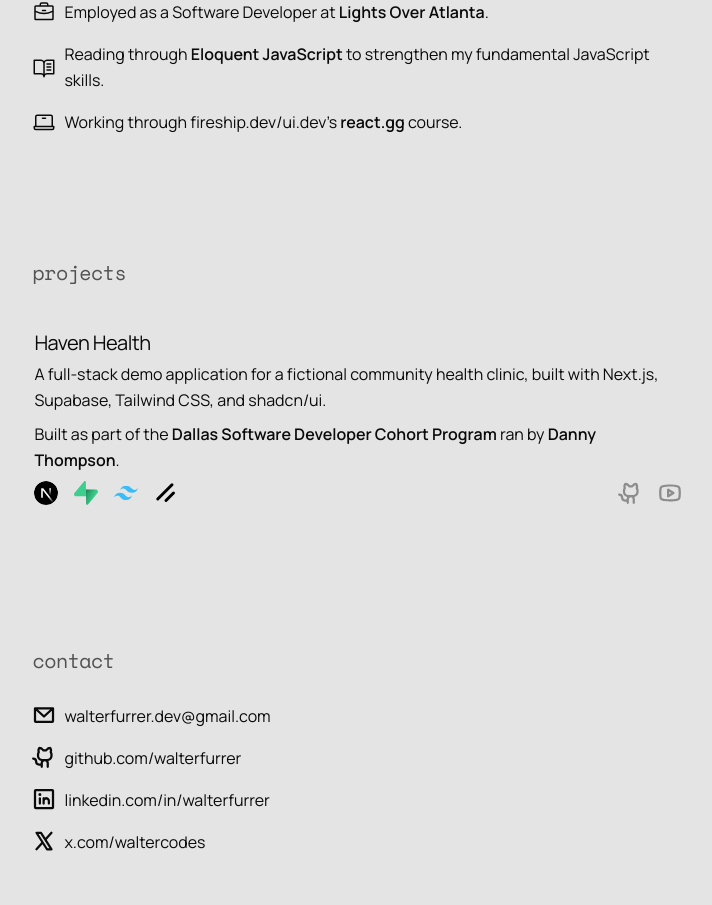
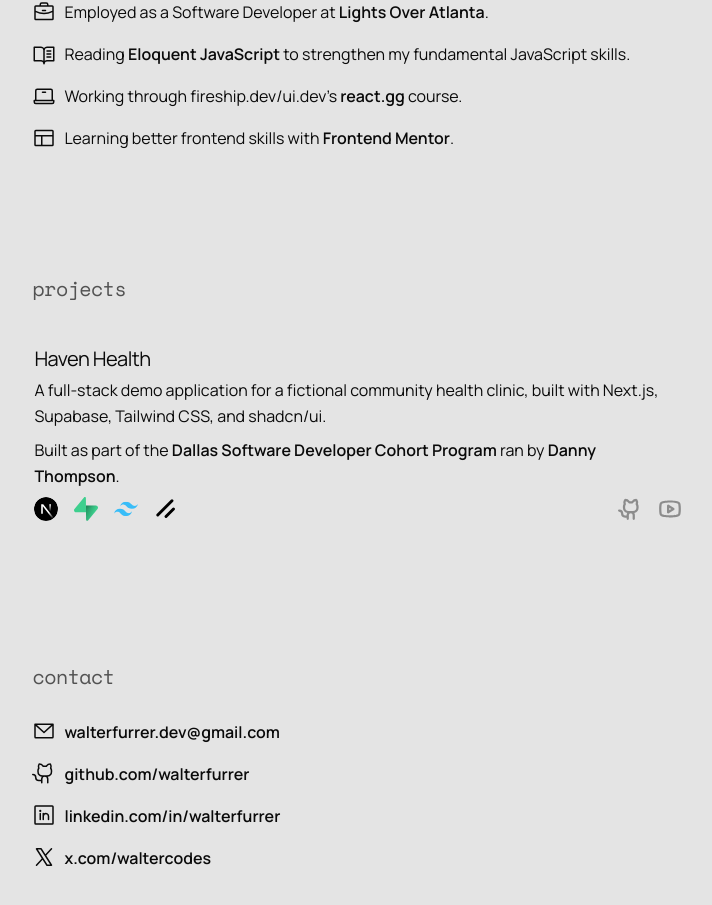
Before and after one commit to walterfurrer/portfolio-v2, a Next.js app: page / in a window 1280 px wide. Shown: the part 577-1482 px from the top of the page, without its empty margins (282-994 px from the left). Built offline with nearby package versions, Linux system fonts and the light colour scheme.

Commit message:
Added small refinements to style, added FE Mentor to 'currently' section.

```diff
--- a/app/globals.css
+++ b/app/globals.css
@@ -60,8 +60,8 @@
   --secondary-foreground: oklch(0.205 0 0);
   --muted: oklch(0.97 0 0);
   --muted-foreground: oklch(0.44 0 0);
-  --accent: oklch(30% 0.16 0);
-  --accent-foreground: oklch(81.57% 0.1409 86.9);
+  --accent: oklch(68.1% 0.162 75.834);
+  --accent-foreground: oklch(0.985 0 0);
   --destructive: oklch(0.577 0.245 27.325);
   --border: oklch(0.14 0 0);
   --input: oklch(0.922 0 0);
@@ -84,7 +84,7 @@
 
 .dark {
   --background: oklch(0.145 0 0);
-  --foreground: oklch(0.985 0 0);
+  --foreground: oklch(92.2% 0 0);
   --card: oklch(0.205 0 0);
   --card-foreground: oklch(0.985 0 0);
   --popover: oklch(0.205 0 0);
@@ -121,10 +121,10 @@
     @apply flex flex-col gap-8 ;
   }
   .section-header {
-    @apply font-mono text-neutral-600 dark:text-neutral-400 text-xl md:px-4;
+    @apply font-mono text-muted-foreground text-xl md:px-4;
   }
   .project-card {
-    @apply hover:bg-card hover:border-border rounded-3xl border-2 border-transparent transition ease-in-out hover:-translate-y-2 hover:scale-102 md:p-4;
+    @apply hover:bg-card hover:border-border border-2 border-transparent transition ease-in-out hover:-translate-y-2 hover:scale-102 md:p-4;
   }
   .section-content {
     @apply flex flex-col gap-4 md:px-4;
@@ -173,6 +173,6 @@
   }
 
   main a {
-    @apply hover:text-accent font-semibold;
+    @apply hover:text-accent font-semibold dark:font-bold;
   }
 }
--- a/components/ContactSection.tsx
+++ b/components/ContactSection.tsx
@@ -12,13 +12,13 @@
       <h2 className="section-header">contact</h2>
       <div className="section-content">
         <div className="flex gap-2">
-          <EnvelopeSimpleIcon weight="bold" className="size-6" />
-          <p className="select-all">walterfurrer.dev@gmail.com</p>
+          <EnvelopeSimpleIcon weight="regular" size={24} className="h-full" />
+          <p className="select-all font-semibold">walterfurrer.dev@gmail.com</p>
         </div>
         <div className="flex gap-2">
-          <GithubLogoIcon weight="bold" className="size-6" />
+          <GithubLogoIcon weight="regular" size={24} className="h-full" />
           <Link
-            className="hover:text-accent font-normal"
+            className="hover:text-accent font-semibold"
             href="https://github.com/walterfurrer"
             target="_blank"
           >
@@ -26,9 +26,9 @@
           </Link>
         </div>
         <div className="flex gap-2">
-          <LinkedinLogoIcon weight="bold" className="size-6" />
+          <LinkedinLogoIcon weight="regular" size={24} className="h-full" />
           <Link
-            className="hover:text-accent font-normal"
+            className="hover:text-accent font-semibold"
             href="https://www.linkedin.com/in/walterfurrer/"
             target="_blank"
           >
@@ -36,9 +36,9 @@
           </Link>
         </div>
         <div className="flex gap-2">
-          <XLogoIcon weight="bold" className="size-6" />
+          <XLogoIcon weight="regular" size={24} className="h-full" />
           <Link
-            className="hover:text-accent font-normal"
+            className="hover:text-accent font-semibold"
             href="https://x.com/waltercodes"
             target="_blank"
           >
--- a/components/Currently.tsx
+++ b/components/Currently.tsx
@@ -2,7 +2,8 @@
 import {
   BookOpenTextIcon,
   BriefcaseIcon,
-  LaptopIcon
+  LaptopIcon,
+  LayoutIcon
 } from "@phosphor-icons/react/dist/ssr";
 
 export default function Currently() {
@@ -23,7 +24,7 @@
             <BookOpenTextIcon weight="regular" size={24} className="h-full" />
           </div>
           <p className="w-full">
-            Reading through <Link href="https://nostarch.com/eloquent-javascript-4th-edition" target="_blank" rel="noopener noreferrer">Eloquent JavaScript</Link> to strengthen my fundamental JavaScript skills.
+            Reading <Link href="https://nostarch.com/eloquent-javascript-4th-edition" target="_blank" rel="noopener noreferrer">Eloquent JavaScript</Link> to strengthen my fundamental JavaScript skills.
           </p>
         </article>
         <article className="flex gap-2">
@@ -34,6 +35,14 @@
             Working through fireship.dev/ui.dev's <Link href="https://fireship.dev/c/react" target="_blank" rel="noopener noreferrer">react.gg</Link> course.
           </p>
         </article>
+        <article className="flex gap-2">
+          <div>
+            <LayoutIcon weight="regular" size={24} className="h-full" />
+          </div>
+          <p className="w-full">
+            Learning better frontend skills with <Link href="https://www.frontendmentor.io/home" target="_blank" rel="noopener noreferrer">Frontend Mentor</Link>.
+          </p>
+        </article>
       </div>
     </section>
   );
--- a/package.json
+++ b/package.json
@@ -3,7 +3,7 @@
   "version": "0.1.0",
   "private": true,
   "scripts": {
-    "dev": "next dev",
+    "dev": "next dev --webpack",
     "build": "next build",
     "start": "next start",
     "lint": "next lint"
```
